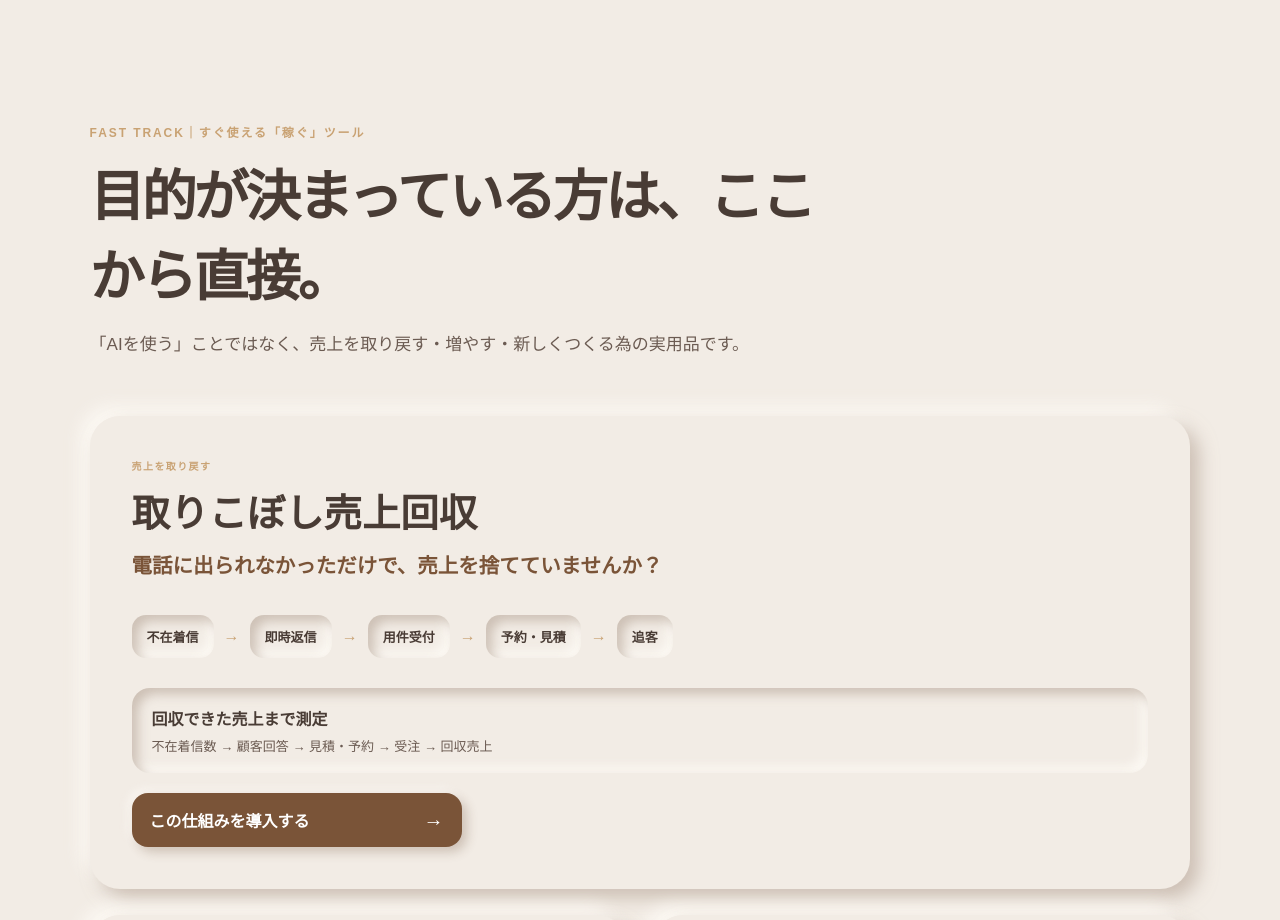
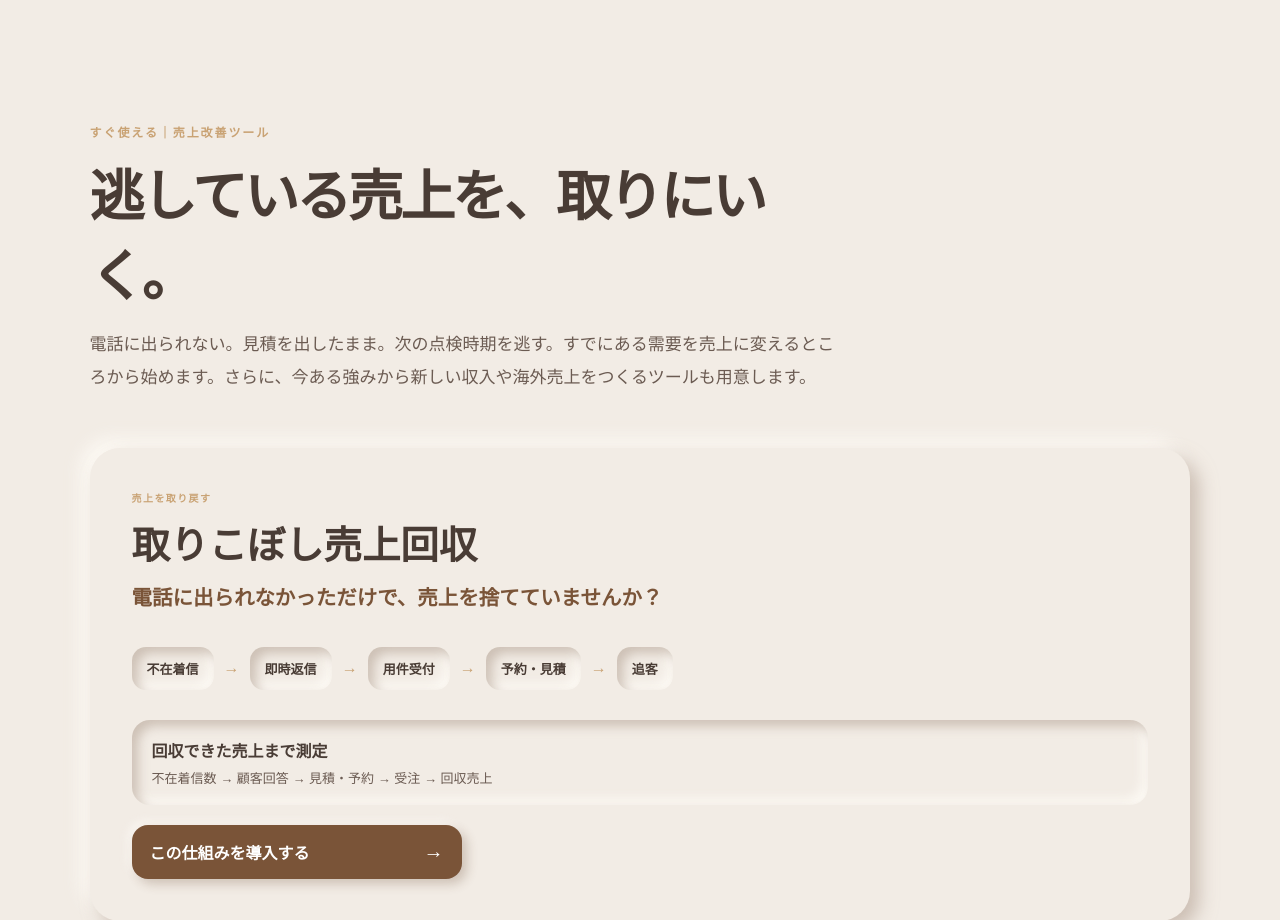
Before and after one commit to ktsuyukusa/wasando-100, a Next.js app: page / in a window 1280 px wide. Shown: the part 2060-2980 px from the top of the page. Built offline with nearby package versions, Linux system fonts and the light colour scheme.

Commit message:
Rewrite fast-track section around missed revenue

```diff
--- a/app/page.tsx
+++ b/app/page.tsx
@@ -57,9 +57,9 @@ export default function Home() {
 
       <section className="tools" id="tools">
         <div className="sectionHead">
-          <p className="eyebrow">{locale === "ja" ? "FAST TRACK｜すぐ使える「稼ぐ」ツール" : locale === "en" ? "FAST TRACK｜TOOLS THAT MAKE OR RECOVER REVENUE" : "FAST TRACK｜NARZĘDZIA DO ZWIĘKSZANIA PRZYCHODU"}</p>
-          <h2>{locale === "ja" ? "目的が決まっている方は、ここから直接。" : locale === "en" ? "Know what you need? Start here." : "Wiesz, czego potrzebujesz? Zacznij tutaj."}</h2>
-          <p>{locale === "ja" ? "「AIを使う」ことではなく、売上を取り戻す・増やす・新しくつくる為の実用品です。" : locale === "en" ? "Practical products to recover, increase or create revenue — not AI for its own sake." : "Praktyczne produkty do odzyskiwania, zwiększania i tworzenia przychodu — nie AI dla samego AI."}</p>
+          <p className="eyebrow">{locale === "ja" ? "すぐ使える｜売上改善ツール" : locale === "en" ? "READY TO USE｜REVENUE TOOLS" : "GOTOWE DO UŻYCIA｜NARZĘDZIA SPRZEDAŻOWE"}</p>
+          <h2>{locale === "ja" ? "逃している売上を、取りにいく。" : locale === "en" ? "Recover the revenue you are already missing." : "Odzyskaj sprzedaż, która dziś Ci ucieka."}</h2>
+          <p>{locale === "ja" ? "電話に出られない。見積を出したまま。次の点検時期を逃す。すでにある需要を売上に変えるところから始めます。さらに、今ある強みから新しい収入や海外売上をつくるツールも用意します。" : locale === "en" ? "Missed calls, forgotten quotes and missed service dates are already costing sales. Recover that demand first, then use what you already have to create new and overseas revenue." : "Nieodebrane telefony, zapomniane wyceny i przegapione terminy serwisu już kosztują sprzedaż. Najpierw odzyskaj ten popyt, potem wykorzystaj obecne mocne strony do tworzenia nowych i zagranicznych przychodów."}</p>
         </div>
         <div className="fastGrid">
           <article className="fastCard fastPrimary">
```
